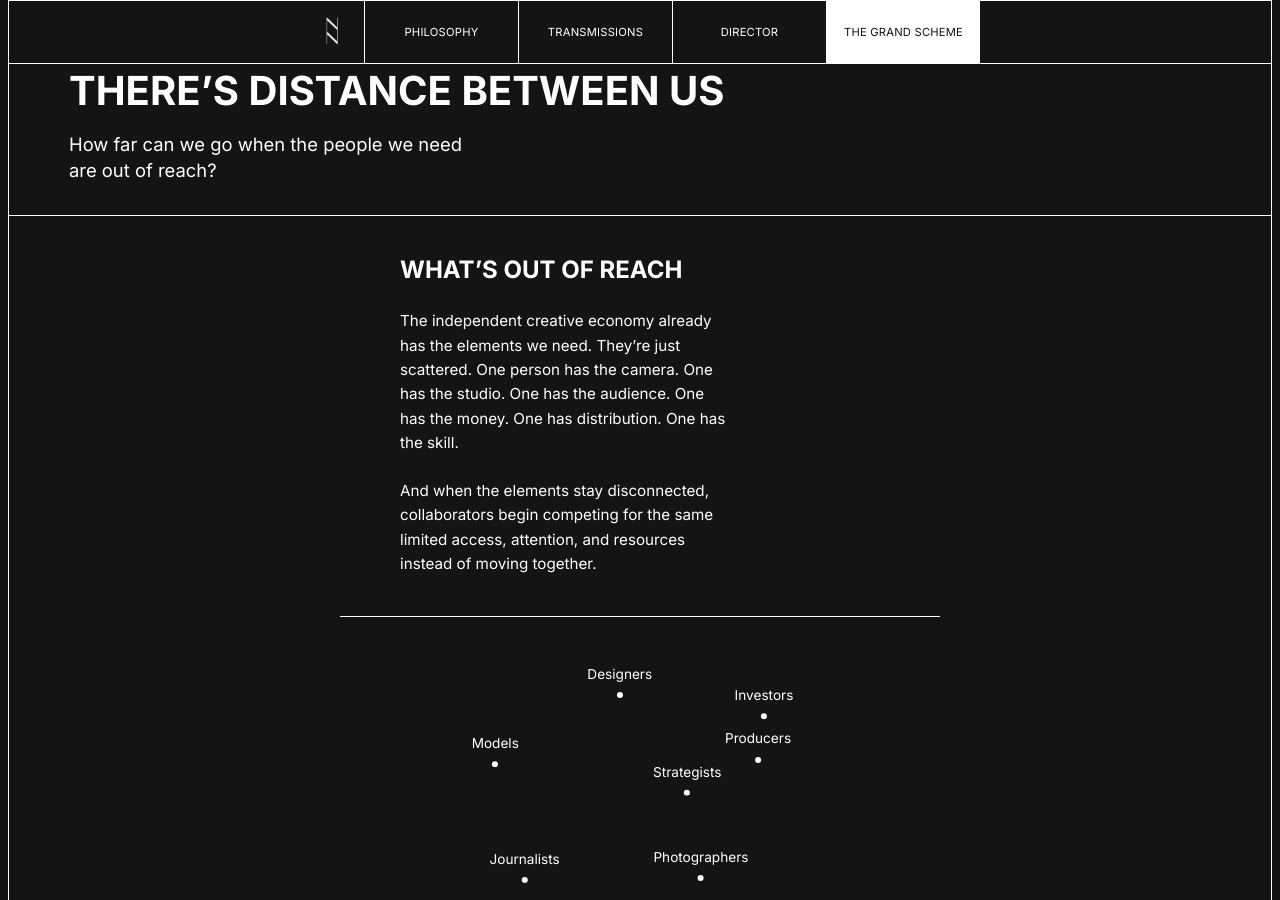
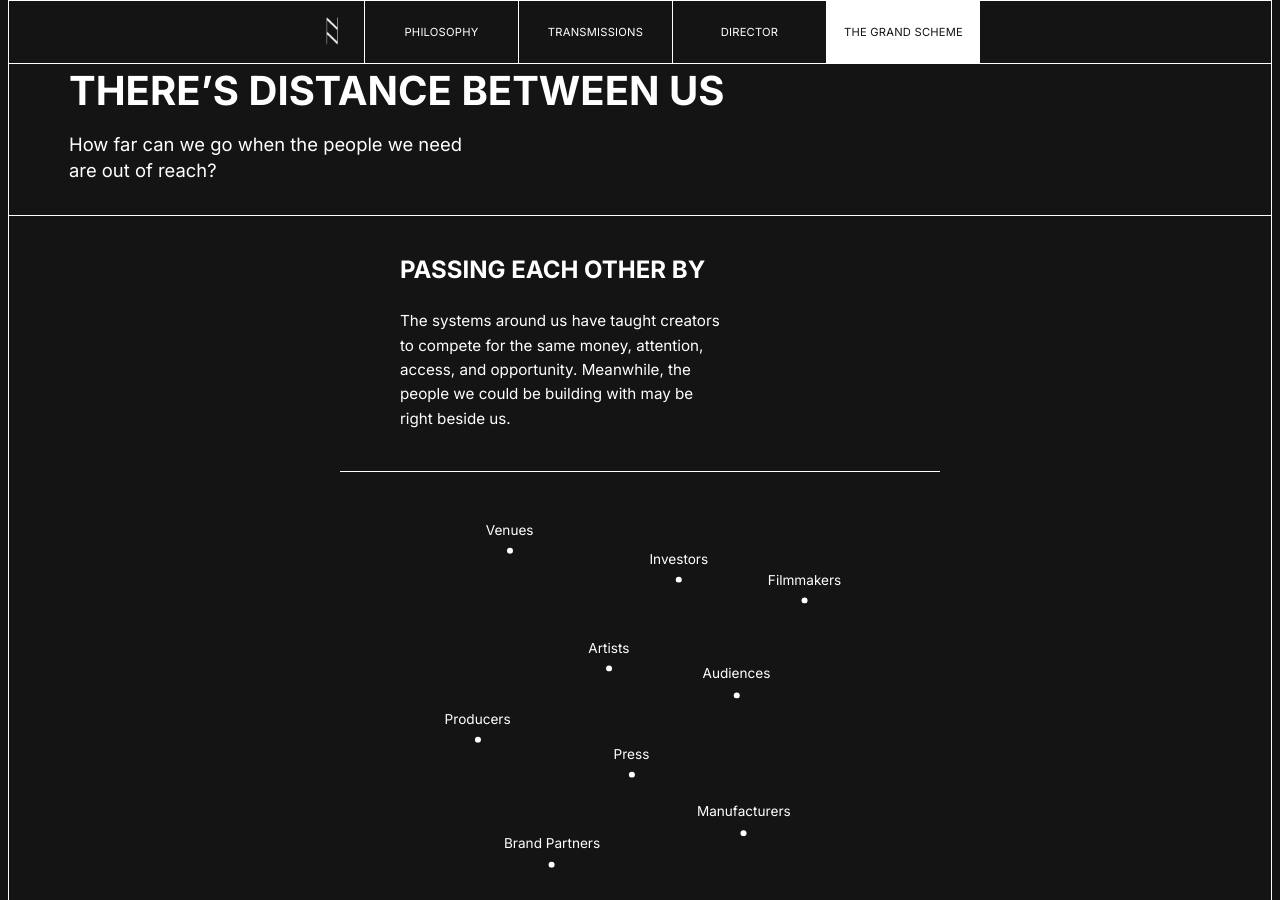
Before and after one commit to laindoe/ten-grand, a Jekyll site: the page built from index.html, in a window 1280 px wide and 900 px high, scrolled down 2703 px. Built offline with Jekyll 4.4.1, drawn with Linux system fonts in a browser that asks for light colours; some of the changed text lies outside the part shown.

Commit message:
Update Distance section copy and simplify dot graphic to 12 labels (#87)
Structure and styling unchanged — wording and dot graphic only.

- Second heading: "WHAT'S OUT OF REACH" -> "PASSING EACH OTHER BY"
- Body copy replaced with the new single paragraph
- Dot graphic reduced from 24 to the 12 requested labels (Venues,
  Manufacturers, Artists, Writers, Designers, Producers, Brand
  Partners, Tastemakers, Audiences, Press, Filmmakers, Investors),
  repositioned with deliberately uneven spacing — some pairs as close
  as ~55px, others 400px+ apart — so a few feel like they could
  collaborate while the rest stay isolated. No connecting lines.
- .distance__visual reverts to aspect-ratio: 4/5 (what the section
  used at its original 12-dot count) instead of the 780px min-height
  that was specifically added to fit 30 points; with only 12 again,
  that height would leave a lot of empty space.

Positions were generated with a constraint solver checking real
label-box dimensions against every pair's worst-case simultaneous
drift (not just the rest state), then verified again in an actual
browser via Playwright, including forcing every dot to its maximum
drift offset at once — zero overlaps, nothing clips outside the
container, no horizontal page overflow.


Claude-Session: https://claude.ai/code/session_017ynTvtGuh3qPdfkvciNjhT

Co-authored-by: Claude <noreply@anthropic.com>

```diff
--- a/css/style.css
+++ b/css/style.css
@@ -664,13 +664,10 @@ a {
   background: var(--color-card-border);
 }
 
-/* min-height instead of aspect-ratio — 30 labeled points need more
-   vertical room than the original 12 did to stay legible on a
-   narrow column. */
 .distance__visual {
   position: relative;
   flex: 2 1 280px;
-  min-height: 780px;
+  aspect-ratio: 4 / 5;
 }
 
 .distance__point {
--- a/index.html
+++ b/index.html
@@ -202,155 +202,82 @@
 
       <div class="distance__body">
         <div class="distance__text reveal">
-          <h3 class="distance__text-heading">WHAT&rsquo;S OUT OF REACH</h3>
-          <p class="distance__text-p">The independent creative economy already has the elements we need. They&rsquo;re just scattered. One person has the camera. One has the studio. One has the audience. One has the money. One has distribution. One has the skill.</p>
-          <p class="distance__text-p">And when the elements stay disconnected, collaborators begin competing for the same limited access, attention, and resources instead of moving together.</p>
+          <h3 class="distance__text-heading">PASSING EACH OTHER BY</h3>
+          <p class="distance__text-p">The systems around us have taught creators to compete for the same money, attention, access, and opportunity. Meanwhile, the people we could be building with may be right beside us.</p>
         </div>
 
         <div class="distance__divider" aria-hidden="true"></div>
 
         <div class="distance__visual reveal" aria-hidden="true">
-          <div class="distance__point" style="left: 50.0%; top: 50.0%;">
-            <div class="distance__drift" style="--dx: 18px; --dy: -20px; animation-duration: 4s; animation-delay: 0s;">
+          <div class="distance__point" style="left: 18.7%; top: 6.3%;">
+            <div class="distance__drift" style="--dx: 20px; --dy: -13px; animation-duration: 3.8s; animation-delay: 1.4s;">
+              <span class="distance__label">Venues</span>
+              <span class="distance__dot"></span>
+            </div>
+          </div>
+          <div class="distance__point" style="left: 68.2%; top: 53.6%;">
+            <div class="distance__drift" style="--dx: 17px; --dy: -15px; animation-duration: 4.6s; animation-delay: 0.2s;">
+              <span class="distance__label">Manufacturers</span>
+              <span class="distance__dot"></span>
+            </div>
+          </div>
+          <div class="distance__point" style="left: 45.9%; top: 25.8%;">
+            <div class="distance__drift" style="--dx: -14px; --dy: -15px; animation-duration: 4.0s; animation-delay: 2.6s;">
               <span class="distance__label">Artists</span>
               <span class="distance__dot"></span>
             </div>
           </div>
-          <div class="distance__point" style="left: 58.3%; top: 24.3%;">
-            <div class="distance__drift" style="--dx: 22px; --dy: 18px; animation-duration: 3.5s; animation-delay: 2.4s;">
-              <span class="distance__label">Photographers</span>
+          <div class="distance__point" style="left: 46.4%; top: 72.3%;">
+            <div class="distance__drift" style="--dx: 18px; --dy: -19px; animation-duration: 5.1s; animation-delay: 0.9s;">
+              <span class="distance__label">Writers</span>
               <span class="distance__dot"></span>
             </div>
           </div>
-          <div class="distance__point" style="left: 77.9%; top: 13.6%;">
-            <div class="distance__drift" style="--dx: -16px; --dy: -18px; animation-duration: 4.5s; animation-delay: 0.6s;">
+          <div class="distance__point" style="left: 68.4%; top: 83.3%;">
+            <div class="distance__drift" style="--dx: 17px; --dy: 20px; animation-duration: 3.6s; animation-delay: 1.8s;">
+              <span class="distance__label">Designers</span>
+              <span class="distance__dot"></span>
+            </div>
+          </div>
+          <div class="distance__point" style="left: 19.3%; top: 38.2%;">
+            <div class="distance__drift" style="--dx: -15px; --dy: -15px; animation-duration: 4.9s; animation-delay: 0.5s;">
               <span class="distance__label">Producers</span>
               <span class="distance__dot"></span>
             </div>
           </div>
-          <div class="distance__point" style="left: 43.0%; top: 4.4%;">
-            <div class="distance__drift" style="--dx: 20px; --dy: -16px; animation-duration: 4s; animation-delay: 3s;">
-              <span class="distance__label">Designers</span>
+          <div class="distance__point" style="left: 28.0%; top: 53.9%;">
+            <div class="distance__drift" style="--dx: 20px; --dy: 17px; animation-duration: 4.2s; animation-delay: 2.2s;">
+              <span class="distance__label">Brand Partners</span>
               <span class="distance__dot"></span>
             </div>
           </div>
-          <div class="distance__point" style="left: 79.3%; top: 33.4%;">
-            <div class="distance__drift" style="--dx: -18px; --dy: 20px; animation-duration: 5.5s; animation-delay: 1.8s;">
-              <span class="distance__label">Studios</span>
+          <div class="distance__point" style="left: 20.7%; top: 87.5%;">
+            <div class="distance__drift" style="--dx: 19px; --dy: -14px; animation-duration: 3.9s; animation-delay: 1.1s;">
+              <span class="distance__label">Tastemakers</span>
               <span class="distance__dot"></span>
             </div>
           </div>
-          <div class="distance__point" style="left: 60.4%; top: 65.6%;">
-            <div class="distance__drift" style="--dx: 20px; --dy: -14px; animation-duration: 4s; animation-delay: 2.6s;">
+          <div class="distance__point" style="left: 68.5%; top: 26.9%;">
+            <div class="distance__drift" style="--dx: 17px; --dy: 17px; animation-duration: 5.3s; animation-delay: 2.9s;">
+              <span class="distance__label">Audiences</span>
+              <span class="distance__dot"></span>
+            </div>
+          </div>
+          <div class="distance__point" style="left: 44.3%; top: 38.8%;">
+            <div class="distance__drift" style="--dx: 19px; --dy: 16px; animation-duration: 4.4s; animation-delay: 0.7s;">
+              <span class="distance__label">Press</span>
+              <span class="distance__dot"></span>
+            </div>
+          </div>
+          <div class="distance__point" style="left: 88.4%; top: 9.8%;">
+            <div class="distance__drift" style="--dx: -20px; --dy: 16px; animation-duration: 3.7s; animation-delay: 2.0s;">
               <span class="distance__label">Filmmakers</span>
               <span class="distance__dot"></span>
             </div>
           </div>
-          <div class="distance__point" style="left: 73.5%; top: 93.8%;">
-            <div class="distance__drift" style="--dx: -16px; --dy: -20px; animation-duration: 3.8s; animation-delay: 0.4s;">
-              <span class="distance__label">Venues</span>
-              <span class="distance__dot"></span>
-            </div>
-          </div>
-          <div class="distance__point" style="left: 70.3%; top: 44.5%;">
-            <div class="distance__drift" style="--dx: 22px; --dy: -16px; animation-duration: 4.8s; animation-delay: 2s;">
-              <span class="distance__label">Developers</span>
-              <span class="distance__dot"></span>
-            </div>
-          </div>
-          <div class="distance__point" style="left: 38.1%; top: 66.3%;">
-            <div class="distance__drift" style="--dx: -18px; --dy: -20px; animation-duration: 3.6s; animation-delay: 0.9s;">
-              <span class="distance__label">Audiences</span>
-              <span class="distance__dot"></span>
-            </div>
-          </div>
-          <div class="distance__point" style="left: 81.5%; top: 68.0%;">
-            <div class="distance__drift" style="--dx: 19px; --dy: -17px; animation-duration: 4.2s; animation-delay: 0.3s;">
-              <span class="distance__label">Actors</span>
-              <span class="distance__dot"></span>
-            </div>
-          </div>
-          <div class="distance__point" style="left: 32.9%; top: 56.5%;">
-            <div class="distance__drift" style="--dx: -17px; --dy: 19px; animation-duration: 4.8s; animation-delay: 1.6s;">
-              <span class="distance__label">Dancers</span>
-              <span class="distance__dot"></span>
-            </div>
-          </div>
-          <div class="distance__point" style="left: 24.4%; top: 91.5%;">
-            <div class="distance__drift" style="--dx: 21px; --dy: 15px; animation-duration: 3.7s; animation-delay: 2.8s;">
-              <span class="distance__label">DJs</span>
-              <span class="distance__dot"></span>
-            </div>
-          </div>
-          <div class="distance__point" style="left: 23.7%; top: 13.9%;">
-            <div class="distance__drift" style="--dx: -19px; --dy: -16px; animation-duration: 5.2s; animation-delay: 0.8s;">
-              <span class="distance__label">Models</span>
-              <span class="distance__dot"></span>
-            </div>
-          </div>
-          <div class="distance__point" style="left: 22.0%; top: 40.0%;">
-            <div class="distance__drift" style="--dx: 18px; --dy: 20px; animation-duration: 3.9s; animation-delay: 0.5s;">
-              <span class="distance__label">Writers</span>
-              <span class="distance__dot"></span>
-            </div>
-          </div>
-          <div class="distance__point" style="left: 46.7%; top: 35.9%;">
-            <div class="distance__drift" style="--dx: -16px; --dy: -19px; animation-duration: 5s; animation-delay: 1.9s;">
-              <span class="distance__label">Musicians</span>
-              <span class="distance__dot"></span>
-            </div>
-          </div>
-          <div class="distance__point" style="left: 50.7%; top: 75.1%;">
-            <div class="distance__drift" style="--dx: 20px; --dy: -15px; animation-duration: 4.3s; animation-delay: 2.6s;">
-              <span class="distance__label">Managers</span>
-              <span class="distance__dot"></span>
-            </div>
-          </div>
-          <div class="distance__point" style="left: 46.6%; top: 86.6%;">
-            <div class="distance__drift" style="--dx: -18px; --dy: 17px; animation-duration: 3.6s; animation-delay: 0.2s;">
-              <span class="distance__label">Publicists</span>
-              <span class="distance__dot"></span>
-            </div>
-          </div>
-          <div class="distance__point" style="left: 56.5%; top: 13.0%;">
-            <div class="distance__drift" style="--dx: 17px; --dy: 21px; animation-duration: 4.9s; animation-delay: 1.3s;">
-              <span class="distance__label">Strategists</span>
-              <span class="distance__dot"></span>
-            </div>
-          </div>
-          <div class="distance__point" style="left: 70.5%; top: 79.0%;">
-            <div class="distance__drift" style="--dx: -21px; --dy: -16px; animation-duration: 4.1s; animation-delay: 2.4s;">
-              <span class="distance__label">Marketers</span>
-              <span class="distance__dot"></span>
-            </div>
-          </div>
-          <div class="distance__point" style="left: 84.1%; top: 52.6%;">
-            <div class="distance__drift" style="--dx: 19px; --dy: 16px; animation-duration: 3.8s; animation-delay: 0.7s;">
-              <span class="distance__label">Curators</span>
-              <span class="distance__dot"></span>
-            </div>
-          </div>
-          <div class="distance__point" style="left: 23.9%; top: 25.3%;">
-            <div class="distance__drift" style="--dx: 16px; --dy: 18px; animation-duration: 4.4s; animation-delay: 2.9s;">
-              <span class="distance__label">Journalists</span>
-              <span class="distance__dot"></span>
-            </div>
-          </div>
-          <div class="distance__point" style="left: 25.9%; top: 74.6%;">
-            <div class="distance__drift" style="--dx: 18px; --dy: -19px; animation-duration: 4.7s; animation-delay: 1.8s;">
-              <span class="distance__label">Brand Partners</span>
-              <span class="distance__dot"></span>
-            </div>
-          </div>
-          <div class="distance__point" style="left: 78.7%; top: 3.4%;">
-            <div class="distance__drift" style="--dx: -15px; --dy: 20px; animation-duration: 4s; animation-delay: 2.2s;">
+          <div class="distance__point" style="left: 54.1%; top: 7.0%;">
+            <div class="distance__drift" style="--dx: 21px; --dy: 13px; animation-duration: 4.8s; animation-delay: 1.6s;">
               <span class="distance__label">Investors</span>
-              <span class="distance__dot"></span>
-            </div>
-          </div>
-          <div class="distance__point" style="left: 15.4%; top: 64.7%;">
-            <div class="distance__drift" style="--dx: -17px; --dy: -19px; animation-duration: 4.5s; animation-delay: 1.5s;">
-              <span class="distance__label">Stylists</span>
               <span class="distance__dot"></span>
             </div>
           </div>
```
